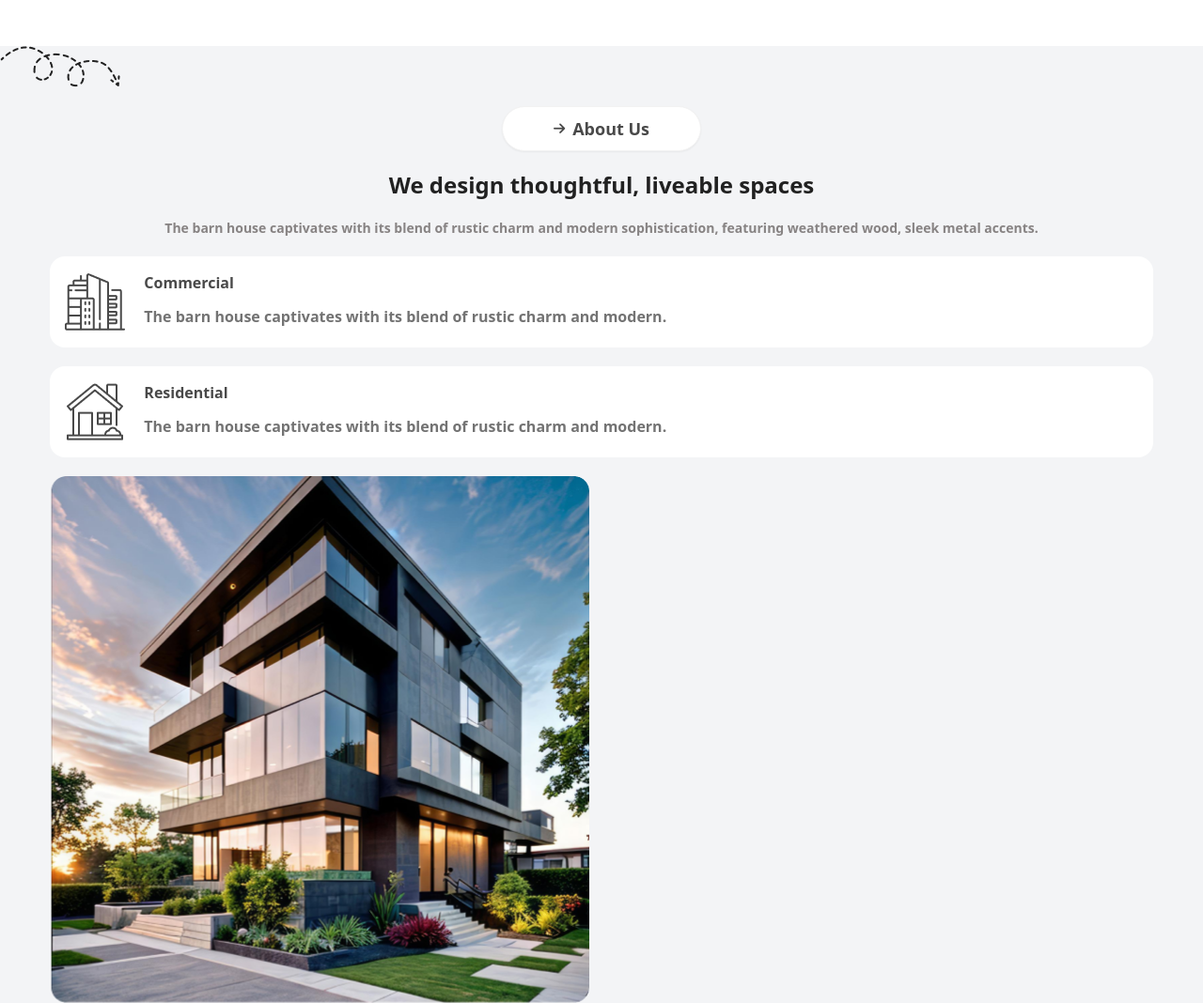
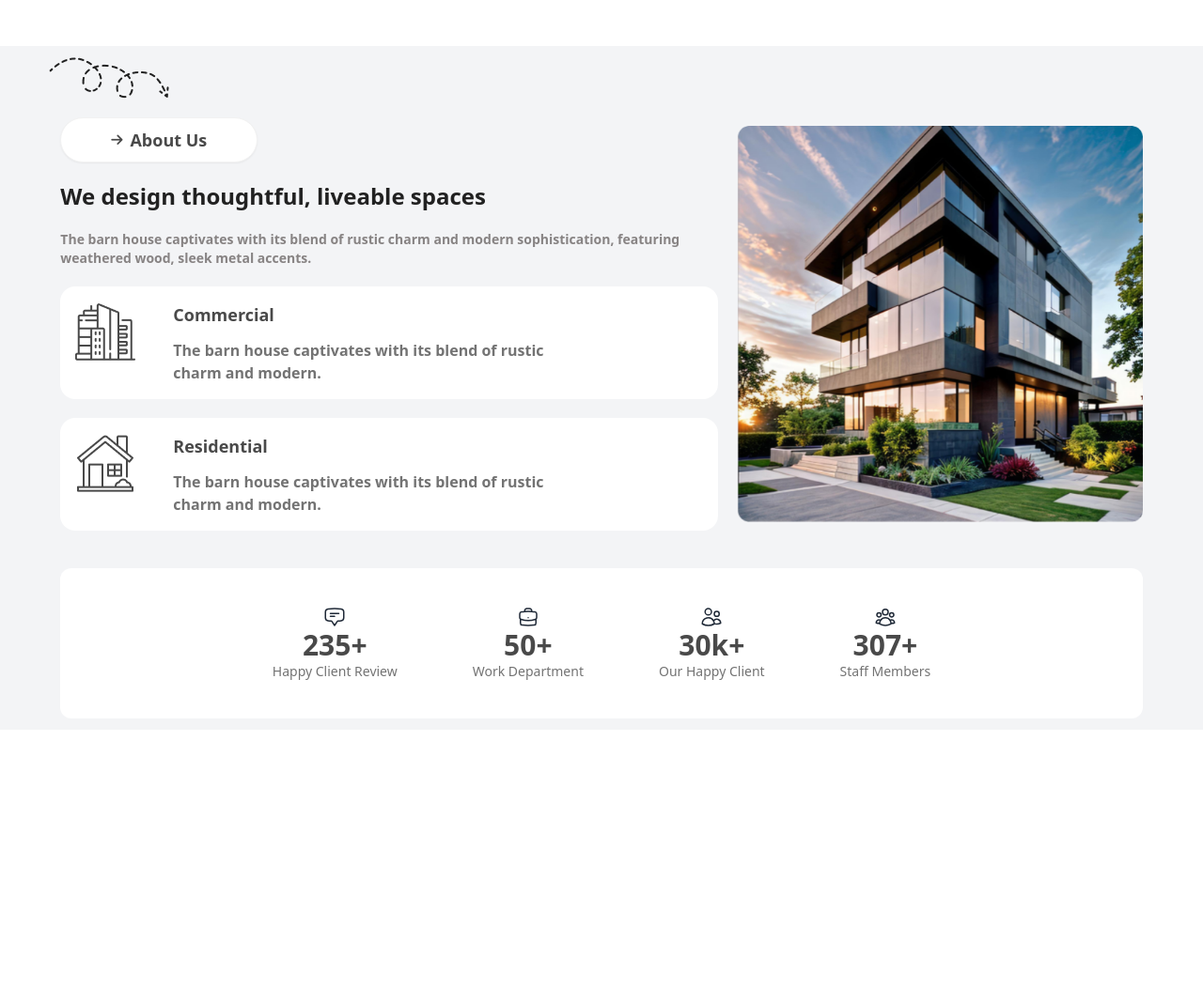
Before and after one commit to nadiaislam00/Assignment-03, a plain HTML site: page index.html in a window 1280 px wide. Shown: the part 585-1653 px from the top of the page at 94% size. After the commit the page ends 1362 px from the top, so only its background shows below. Drawn offline with nearby package versions, Linux system fonts and the light colour scheme.

Commit message:
counting section done

```diff
--- a/index.html
+++ b/index.html
@@ -92,45 +92,87 @@
 </section>
 </header>
 
-<main class="bg-gray-100">
+<main class="bg-gray-100 p-3">
 <!-- about us -->
- <section class="img hidden lg:flex">
+ <section class="img hidden lg:flex ml-10">
   <img src="assets/Vector.png" alt="">
  </section>
-<section class="about w-11/12 mx-auto flex flex-col gap-5">
+<section class="about w-11/12 mx-auto flex flex-col gap-5 lg:flex-row items-center">
   <!-- about content -->
-<div class="flex flex-col gap-5">
-  <a class="btn bg-[#ffff] rounded-full w-[60%] flex items-center mt-5 lg:w-[18%] mx-auto "><i class="fa-solid fa-arrow-right text-[#494949]"></i>  <p class="text-lg text-[#494949] font-bold">About Us</p></a>
-  <h1 class="text-center font-extrabold text-[#212121] text-2xl  mx-auto">We design thoughtful, liveable spaces</h1>
-  <p class="text-center font-semibold text-sm text-[#878383]">The barn house captivates with its blend of rustic charm and  modern sophistication, featuring weathered wood, sleek metal accents.</p>
-<div class="card flex flex-row bg-[#FFFFFF] gap-5 p-4">
+<div class="flex flex-col gap-5 lg:">
+  <div>
+    <a class="btn bg-[#ffff] rounded-full w-[60%] flex items-center mt-5
+    lg:w-[30%] "><i class="fa-solid fa-arrow-right text-[#494949]"></i>  <p class="text-lg text-[#494949] font-bold">About Us</p></a>
+  </div>
+
+  <h1 class="text-center font-extrabold text-[#212121] text-2xl lg:text-left">We design thoughtful, liveable spaces</h1>
+  <p class="text-center font-semibold text-sm text-[#878383] lg:text-left">The barn house captivates with its blend of rustic charm and  modern sophistication, featuring weathered wood, sleek metal accents.</p>
+<div class="card flex flex-row bg-[#FFFFFF] gap-5 p-4 lg:gap-10">
   <!-- card img -->
   <div>
     <img src="assets/commercial.png" alt="">
   </div>
   <!-- card-content -->
   <div>
-    <p class="text-[#494949] font-bold mb-3">Commercial</p>
-    <p class="text-[#737373] font-semibold">The barn house captivates with its blend of rustic charm and modern.</p>
+    <p class="text-[#494949] font-bold mb-3 lg:text-lg">Commercial</p>
+    <p class="text-[#737373] font-semibold lg:w-4/5">The barn house captivates with its blend of rustic charm and modern.</p>
   </div>
 </div>
-<div class="card flex flex-row bg-[#FFFFFF] gap-5 p-4">
+<div class="card flex flex-row bg-[#FFFFFF] gap-5 p-4 lg:gap-10">
   <!-- card img -->
   <div>
     <img src="assets/residential.png" alt="">
   </div>
   <!-- card-content -->
   <div>
-    <p class="text-[#494949] font-bold mb-3">Residential</p>
-    <p class="text-[#737373] font-semibold">The barn house captivates with its blend of rustic charm and modern.</p>
+    <p class="text-[#494949] font-bold mb-3 lg:text-lg">Residential</p>
+    <p class="text-[#737373] font-semibold lg:w-4/5">The barn house captivates with its blend of rustic charm and modern.</p>
   </div>
 </div>
 </div>
 <!-- about img -->
-<div>
+<div class="lg:mt-5">
   <img src="assets/Rectangle.png" >
 </div>
 </section>
+
+<!-- review -->
+ <section class="review w-11/12 mx-auto flex flex-col gap-10 bg-white rounded-xl mt-10 p-10 lg:flex-row items-center justify-center gap-20">
+<div class="card1 flex flex-col items-center">
+  <svg xmlns="http://www.w3.org/2000/svg" fill="none" viewBox="0 0 24 24" stroke-width="1.5" stroke="currentColor" class="size-6">
+    <path stroke-linecap="round" stroke-linejoin="round" d="M7.5 8.25h9m-9 3H12m-9.75 1.51c0 1.6 1.123 2.994 2.707 3.227 1.129.166 2.27.293 3.423.379.35.026.67.21.865.501L12 21l2.755-4.133a1.14 1.14 0 0 1 .865-.501 48.172 48.172 0 0 0 3.423-.379c1.584-.233 2.707-1.626 2.707-3.228V6.741c0-1.602-1.123-2.995-2.707-3.228A48.394 48.394 0 0 0 12 3c-2.392 0-4.744.175-7.043.513C3.373 3.746 2.25 5.14 2.25 6.741v6.018Z" />
+  </svg>
+
+  <p class="text-[#494949] font-extrabold text-3xl">235+</p>
+  <p class="text-[#737373] font-medium text-sm">Happy Client Review</p>
+</div>
+<div class="card2 flex flex-col items-center">
+  <svg xmlns="http://www.w3.org/2000/svg" fill="none" viewBox="0 0 24 24" stroke-width="1.5" stroke="currentColor" class="size-6">
+    <path stroke-linecap="round" stroke-linejoin="round" d="M20.25 14.15v4.25c0 1.094-.787 2.036-1.872 2.18-2.087.277-4.216.42-6.378.42s-4.291-.143-6.378-.42c-1.085-.144-1.872-1.086-1.872-2.18v-4.25m16.5 0a2.18 2.18 0 0 0 .75-1.661V8.706c0-1.081-.768-2.015-1.837-2.175a48.114 48.114 0 0 0-3.413-.387m4.5 8.006c-.194.165-.42.295-.673.38A23.978 23.978 0 0 1 12 15.75c-2.648 0-5.195-.429-7.577-1.22a2.016 2.016 0 0 1-.673-.38m0 0A2.18 2.18 0 0 1 3 12.489V8.706c0-1.081.768-2.015 1.837-2.175a48.111 48.111 0 0 1 3.413-.387m7.5 0V5.25A2.25 2.25 0 0 0 13.5 3h-3a2.25 2.25 0 0 0-2.25 2.25v.894m7.5 0a48.667 48.667 0 0 0-7.5 0M12 12.75h.008v.008H12v-.008Z" />
+  </svg>
+
+
+  <p class="text-[#494949] font-extrabold text-3xl">50+</p>
+  <p class="text-[#737373] font-medium text-sm">Work Department</p>
+</div>
+<div class="card3 flex flex-col items-center">
+  <svg xmlns="http://www.w3.org/2000/svg" fill="none" viewBox="0 0 24 24" stroke-width="1.5" stroke="currentColor" class="size-6">
+    <path stroke-linecap="round" stroke-linejoin="round" d="M15 19.128a9.38 9.38 0 0 0 2.625.372 9.337 9.337 0 0 0 4.121-.952 4.125 4.125 0 0 0-7.533-2.493M15 19.128v-.003c0-1.113-.285-2.16-.786-3.07M15 19.128v.106A12.318 12.318 0 0 1 8.624 21c-2.331 0-4.512-.645-6.374-1.766l-.001-.109a6.375 6.375 0 0 1 11.964-3.07M12 6.375a3.375 3.375 0 1 1-6.75 0 3.375 3.375 0 0 1 6.75 0Zm8.25 2.25a2.625 2.625 0 1 1-5.25 0 2.625 2.625 0 0 1 5.25 0Z" />
+  </svg>
+
+  <p class="text-[#494949] font-extrabold text-3xl">30k+</p>
+  <p class="text-[#737373] font-medium text-sm">Our Happy Client</p>
+</div>
+<div class="card4 flex flex-col items-center">
+  <svg xmlns="http://www.w3.org/2000/svg" fill="none" viewBox="0 0 24 24" stroke-width="1.5" stroke="currentColor" class="size-6">
+    <path stroke-linecap="round" stroke-linejoin="round" d="M18 18.72a9.094 9.094 0 0 0 3.741-.479 3 3 0 0 0-4.682-2.72m.94 3.198.001.031c0 .225-.012.447-.037.666A11.944 11.944 0 0 1 12 21c-2.17 0-4.207-.576-5.963-1.584A6.062 6.062 0 0 1 6 18.719m12 0a5.971 5.971 0 0 0-.941-3.197m0 0A5.995 5.995 0 0 0 12 12.75a5.995 5.995 0 0 0-5.058 2.772m0 0a3 3 0 0 0-4.681 2.72 8.986 8.986 0 0 0 3.74.477m.94-3.197a5.971 5.971 0 0 0-.94 3.197M15 6.75a3 3 0 1 1-6 0 3 3 0 0 1 6 0Zm6 3a2.25 2.25 0 1 1-4.5 0 2.25 2.25 0 0 1 4.5 0Zm-13.5 0a2.25 2.25 0 1 1-4.5 0 2.25 2.25 0 0 1 4.5 0Z" />
+  </svg>
+
+
+  <p class="text-[#494949] font-extrabold text-3xl">307+</p>
+  <p class="text-[#737373] font-medium text-sm">Staff Members</p>
+</div>
+ </section>
 </main>
 </body>
 </html>
```
